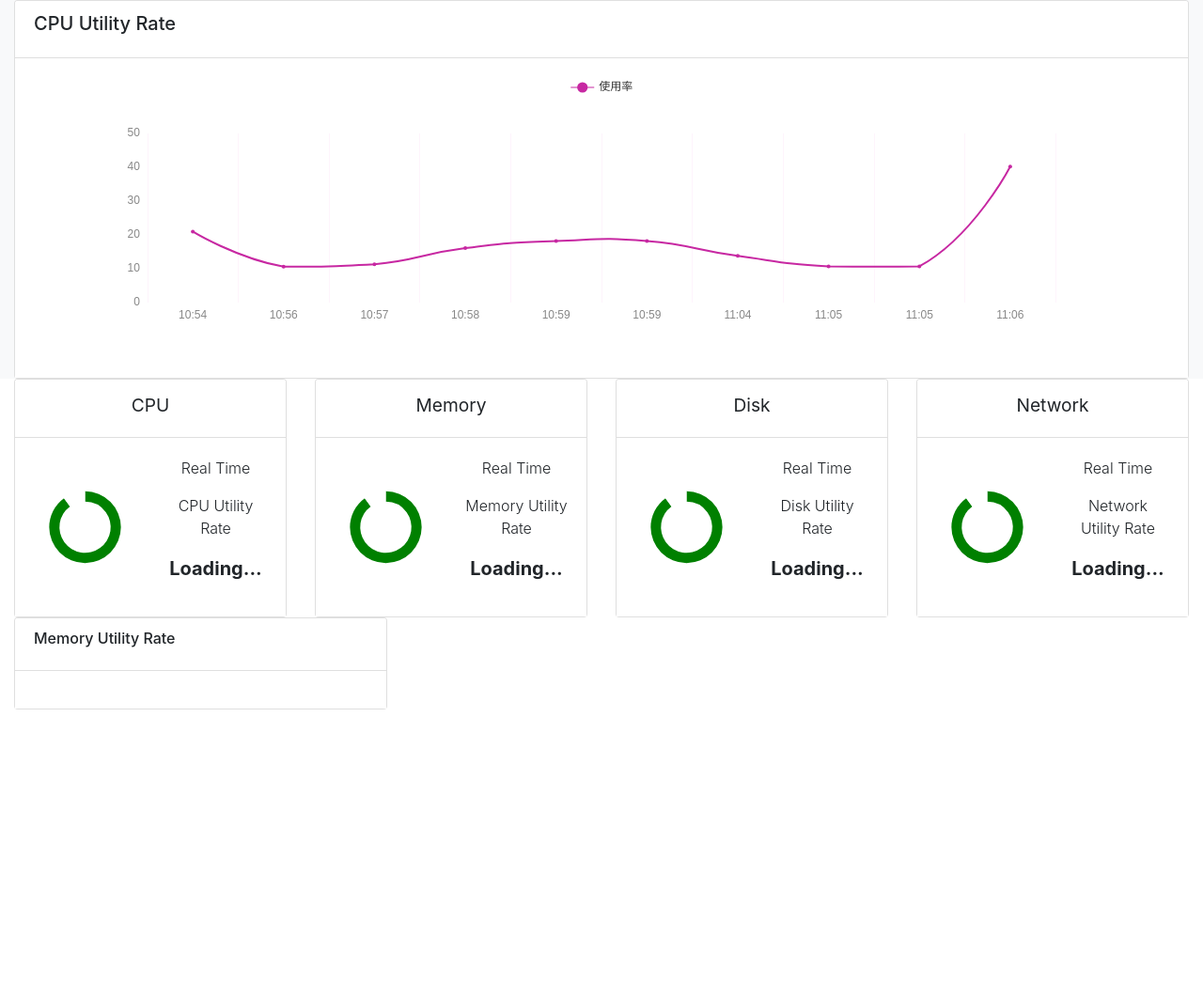
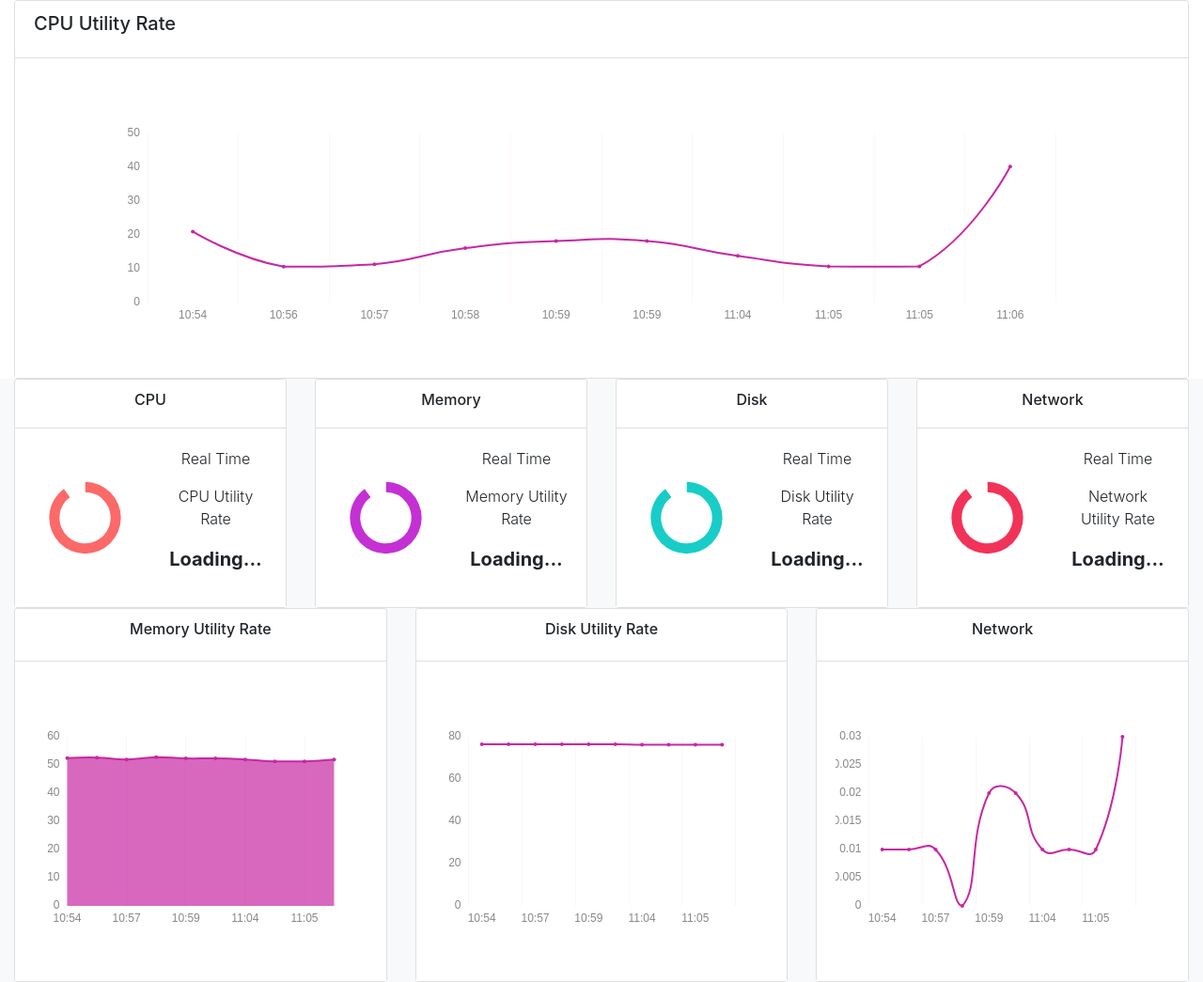
Before and after one commit to cyjahappy/CRM_Server_Monitor, a Django app: page /dashboard in a window 1280 px wide. Shown: the part 56-1101 px from the top of the page at 94% size. Before the commit the page ends 811 px from the top, so only its background shows below. Run offline with Django 3.2, Linux system fonts and the light colour scheme; data comes from the database, SQL or seed files in the repository; both versions use the stored data as it was after the commit; data that the repository does not hold is empty; some libraries are stand-ins or nearby versions.

Commit message:
为四个实时数据图标加了颜色

```diff
--- a/myapp/views.py
+++ b/myapp/views.py
@@ -14,11 +14,6 @@
 from apscheduler.schedulers.background import BackgroundScheduler
 from django_apscheduler.jobstores import DjangoJobStore, register_events, register_job
 
-# 定义全局变量存储服务器各项指标
-server_info = dict()
-server_info_threshold = dict()
-server_info_minutes = dict()
-
 # 实例化调度器(定时获取获取系统各项指标)
 scheduler1 = BackgroundScheduler()
 # 调度器(定时获取获取系统各项指标)使用默认的DjangoJobStore()
@@ -33,8 +28,6 @@
 # 定义前端用于实时获取系统各项指标的API
 def server_info_api(request):
     try:
-        # 获取全局变量中赋值的变量
-        global server_info
         server_info = get_server_info()
     except Exception as e:
         print(e)
@@ -43,7 +36,6 @@
 
 # 定义前端用于以分钟为单位从数据库获取系统各项指标的API
 def server_info_minutes_api(request):
-    global server_info_minutes
     server_info_minutes = display_data_minutes()
     return HttpResponse(json.dumps(server_info_minutes))
 
@@ -51,8 +43,6 @@
 # 定义前端用于实时获取系统各项指标阈值的API
 def server_info_threshold_api(request):
     try:
-        # 获取全局变量中赋值的变量
-        global server_info_threshold
         server_info_threshold = get_server_info_threshold()
     except Exception as e:
         print(e)
@@ -75,11 +65,13 @@
 
 # Dashboard的页面
 def dashboard(request):
-    global server_info_minutes
     server_info_minutes = display_data_minutes()
     data = {
         'cpu_data': server_info_minutes['cpu'],
-        'cpu_date': server_info_minutes['date']
+        'memory_data': server_info_minutes['memory'],
+        'disk_data': server_info_minutes['disk'],
+        'network_data': server_info_minutes['network'],
+        'date': server_info_minutes['date']
     }
     return render(request, 'Dashboard.html', locals())
 
@@ -92,9 +84,6 @@
 # 后端定时获取服务器各项指标(每分钟)
 @register_job(scheduler1, 'interval', id='scheduled_get_server_info', minutes=1)
 def scheduled_get_server_info():
-    # 对全局变量赋值
-    global server_info
-    global server_info_threshold
     server_info = get_server_info()
     server_info_threshold = get_server_info_threshold()
 
--- a/templates/Dashboard.html
+++ b/templates/Dashboard.html
@@ -14,7 +14,7 @@
 </head>
 <body>
 <!--导航栏-->
-<nav class="navbar navbar-expand-md navbar-light">
+<nav class="navbar navbar-expand-md navbar-light bg-light">
 
   <!-- 大标题 -->
   <a class="navbar-brand" href="#">CRM Server Monitor</a>
@@ -41,7 +41,7 @@
 </nav>
 
 <!--主体部分-->
-<div class="container-fluid bg-light">
+<div class="container-fluid">
 
   <!--放置CPU Line Chart的行-->
   <div class="row">
@@ -76,14 +76,11 @@
 
                 // 声明有关CPU数据的全局变量
                 var cpu_data = {{ data.cpu_data|safe }};
-                var cpu_date = {{ data.cpu_date|safe }};
+                var cpu_date = {{ data.date|safe }};
 
                 // 指定图表的配置项和数据
                 var cpu_line_chart_option = {
                     tooltip: {},
-                    legend: {
-                        data:['使用率']
-                    },
                     xAxis: {
                         data: cpu_date
                     },
@@ -91,7 +88,7 @@
                     series: [{
                         name: '使用率',
                         type: 'line',
-                        data: cpu_data
+                        data: cpu_data,
                     }],
                     color:['#c728a2']
                 };
@@ -104,17 +101,17 @@
   </div>
 
   <!--放置四个实时显示数据的框的行-->
-  <div class="row bg-white">
+  <div class="row bg-light">
 
       <!--左1 CPU Pie Chart-->
-      <div class="col-sm-3 bg-white">
+      <div class="col-sm-3">
 
           <!--声明一个新卡片-->
           <div class="card card-chart">
 
               <!--卡片的头部-->
               <div class="card-header bg-white">
-                <h4 class="text-center"><small>CPU</small></h4>
+                <h6 class="text-center">CPU</h6>
               </div>
 
               <!--卡片的主体-->
@@ -135,7 +132,7 @@
                                     trigger: 'item',
                                     formatter: '{a} <br/>{b}: {c} ({d}%)'
                                     },
-                                    color:['green', 'white'],
+                                    color:['#fc6969', 'white'],
                                     series: [
                                         {
                                             name: 'CPU',
@@ -187,7 +184,7 @@
 
               <!--卡片的头部-->
               <div class="card-header bg-white">
-                <h4 class="text-center"><small>Memory</small></h4>
+                <h6 class="text-center">Memory</h6>
               </div>
 
               <!--卡片的主体-->
@@ -208,7 +205,7 @@
                                     trigger: 'item',
                                     formatter: '{a} <br/>{b}: {c} ({d}%)'
                                     },
-                                    color:['green', 'white'],
+                                    color:['#c430d4', 'white'],
                                     series: [
                                         {
                                             name: 'Memory',
@@ -260,7 +257,7 @@
 
               <!--卡片的头部-->
               <div class="card-header bg-white">
-                <h4 class="text-center"><small>Disk</small></h4>
+                <h6 class="text-center">Disk</h6>
               </div>
 
               <!--卡片的主体-->
@@ -281,7 +278,7 @@
                                     trigger: 'item',
                                     formatter: '{a} <br/>{b}: {c} ({d}%)'
                                     },
-                                    color:['green', 'white'],
+                                    color:['#18cdc7', 'white'],
                                     series: [
                                         {
                                             name: 'Disk',
@@ -333,7 +330,7 @@
 
               <!--卡片的头部-->
               <div class="card-header bg-white">
-                <h4 class="text-center"><small>Network</small></h4>
+                <h6 class="text-center">Network</h6>
               </div>
 
               <!--卡片的主体-->
@@ -354,7 +351,7 @@
                                     trigger: 'item',
                                     formatter: '{a} <br/>{b}: {c} ({d}%)'
                                     },
-                                    color:['green', 'white'],
+                                    color:['#f23359', 'white'],
                                     series: [
                                         {
                                             name: 'Network',
@@ -401,31 +398,151 @@
   </div>
 
   <!--放置三张Line Chart的行-->
-  <div class="row bg-white">
+  <div class="row bg-light">
 
       <!--左 Memory Line Chart-->
-      <div class="col-sm-4 bg-white">
+      <div class="col-sm-4">
           <!--声明一个新卡片-->
           <div class="card card-chart">
 
               <!--卡片的头部-->
               <div class="card-header bg-white">
-                  <h6 class="card-title">Memory Utility Rate</h6>
+                  <h6 class="card-title text-center">Memory Utility Rate</h6>
               </div>
 
               <!--卡片的主体-->
               <div class="card-body bg-white">
 
+                <!--Memory的表-->
+                <div id="memory_dashboard" style="width: 100%;height:300px;"></div>
+
+                <!--初始化memoryCharts的代码-->
+                <script type="text/javascript">
+                    // 初始化memoryCharts实例
+                    var memoryChart = echarts.init(document.getElementById('memory_dashboard'),'cyj-line_chart');
+
+                    // 声明有关Memory数据的全局变量
+                    var memory_data = {{ data.memory_data|safe }};
+                    var memory_date = {{ data.date|safe }};
+
+                    // 指定图表的配置项和数据
+                    var memory_line_chart_option = {
+                        tooltip: {},
+                        xAxis: {
+                            boundaryGap: false,
+                            data: memory_date
+                        },
+                        yAxis: {},
+                        series: [{
+                            name: '使用率',
+                            type: 'line',
+                            data: memory_data,
+                            areaStyle:{
+                            }
+                        }],
+                        color:['#c728a2']
+                    };
+                    // 使用刚指定的配置项和数据显示图表。
+                    memoryChart.setOption(memory_line_chart_option);
+                </script>
               </div>
 
           </div>
       </div>
 
       <!--中 Disk Line Chart-->
-      <div class="col-sm-4 bg-white"></div>
+      <div class="col-sm-4">
+          <!--声明一个新卡片-->
+          <div class="card card-chart">
+
+              <!--卡片的头部-->
+              <div class="card-header bg-white">
+                  <h6 class="card-title text-center">Disk Utility Rate</h6>
+              </div>
+
+              <!--卡片的主体-->
+              <div class="card-body bg-white">
+
+                <!--Disk的表-->
+                <div id="disk_dashboard" style="width: 100%;height:300px;"></div>
+
+                <!--初始化diskCharts的代码-->
+                <script type="text/javascript">
+                    // 初始化diskCharts实例
+                    var diskChart = echarts.init(document.getElementById('disk_dashboard'),'cyj-line_chart');
+
+                    // 声明有关CPU数据的全局变量
+                    var disk_data = {{ data.disk_data|safe }};
+                    var disk_date = {{ data.date|safe }};
+
+                    // 指定图表的配置项和数据
+                    var disk_line_chart_option = {
+                        tooltip: {},
+                        xAxis: {
+                            data: disk_date
+                        },
+                        yAxis: {},
+                        series: [{
+                            name: '使用率',
+                            type: 'line',
+                            data: disk_data
+                        }],
+                        color:['#c728a2']
+                    };
+                    // 使用刚指定的配置项和数据显示图表。
+                    diskChart.setOption(disk_line_chart_option);
+                </script>
+              </div>
+
+          </div>
+      </div>
 
       <!--右 Network Line Chart-->
-      <div class="col-sm-4 bg-white"></div>
+      <div class="col-sm-4">
+          <!--声明一个新卡片-->
+          <div class="card card-chart">
+
+              <!--卡片的头部-->
+              <div class="card-header bg-white">
+                  <h6 class="card-title text-center">Network</h6>
+              </div>
+
+              <!--卡片的主体-->
+              <div class="card-body bg-white">
+
+                <!--Network的表-->
+                <div id="network_dashboard" style="width: 100%;height:300px;"></div>
+
+                <!--初始化diskCharts的代码-->
+                <script type="text/javascript">
+                    // 初始化diskCharts实例
+                    var networkChart = echarts.init(document.getElementById('network_dashboard'),'cyj-line_chart');
+
+                    // 声明有关CPU数据的全局变量
+                    var network_data = {{ data.network_data|safe }};
+                    var network_date = {{ data.date|safe }};
+
+                    // 指定图表的配置项和数据
+                    var network_line_chart_option = {
+                        tooltip: {},
+                        xAxis: {
+                            data: network_date
+                        },
+                        yAxis: {},
+                        series: [{
+                            name: '上传+下载(MB)',
+                            type: 'line',
+                            data: network_data
+                        }],
+                        color:['#c728a2']
+                    };
+                    // 使用刚指定的配置项和数据显示图表。
+                    networkChart.setOption(network_line_chart_option);
+                </script>
+              </div>
+
+          </div>
+      </div>
   </div>
 </div>
 </body>
@@ -464,8 +581,19 @@
             success:function(json)
                 {
                     server_info = eval(json);
+
                     cpu_date.push(getCurrentTime());
                     cpu_data.push(server_info.cpu);
+
+                    memory_date.push(getCurrentTime());
+                    memory_data.push(server_info.memory);
+
+                    disk_date.push(getCurrentTime());
+                    disk_data.push(server_info.disk)
+
+                    network_date.push(getCurrentTime());
+                    network_data.push(server_info.network)
+
                     cpuChart.setOption({
                     xAxis: {
                         data: cpu_date
@@ -474,7 +602,37 @@
                         name:'',
                         data: cpu_data
                     }]
-                });
+                    });
+
+                    memoryChart.setOption({
+                    xAxis: {
+                        data: memory_date
+                    },
+                    series: [{
+                        name:'',
+                        data: memory_data
+                    }]
+                    });
+
+                    diskChart.setOption({
+                    xAxis: {
+                        data: disk_date
+                    },
+                    series: [{
+                        name:'',
+                        data: disk_data
+                    }]
+                    });
+
+                    networkChart.setOption({
+                    xAxis: {
+                        data: network_date
+                    },
+                    series: [{
+                        name:'',
+                        data: network_data
+                    }]
+                    });
                 }
         });
     }, 60000);
@@ -530,7 +688,7 @@
                         series: [{
                             data: [
                                 {value: network_real_time_data, name: '每秒上传+下载的总量'},
-                                {value: 3 - network_real_time_data, name: '空'},
+                                {value: 2 - network_real_time_data, name: '空'},
                             ]
                         }]
                     });
```
Also changed, not shown: db.sqlite3.
